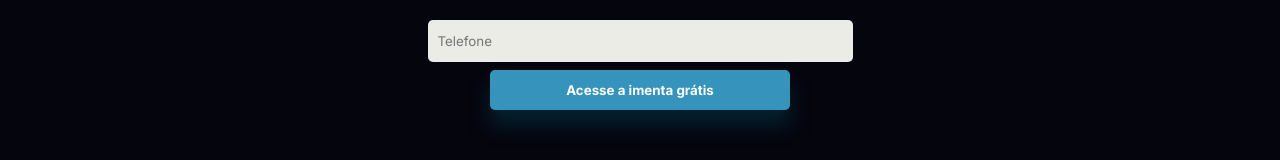
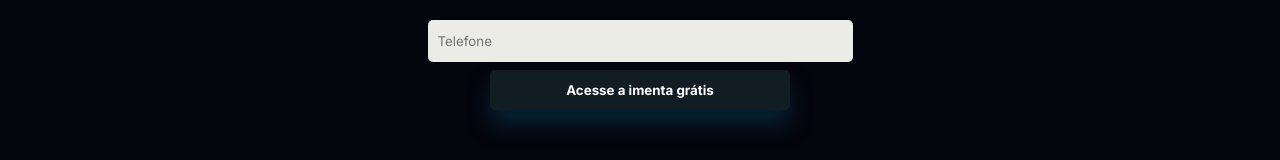
Before and after one commit to asaphnicholas/projeto-landing-page, a plain HTML site: page index.html in a window 1280 px wide. In both pictures the pointer is over the button "Acesse a imenta grátis". Shown: the part 1580-1740 px from the top of the page. Drawn offline with Linux system fonts and the light colour scheme.

Commit message:
background hover alterado

```diff
--- a/style.css
+++ b/style.css
@@ -137,7 +137,7 @@ button{
 }
 
 button:hover{
-    background-color: #3593bc;
+    background-color: #111d23;
     color: white;
     transform: translateY(-7px);
     box-shadow: 0px 15px 20px #052d3eb7;
```
